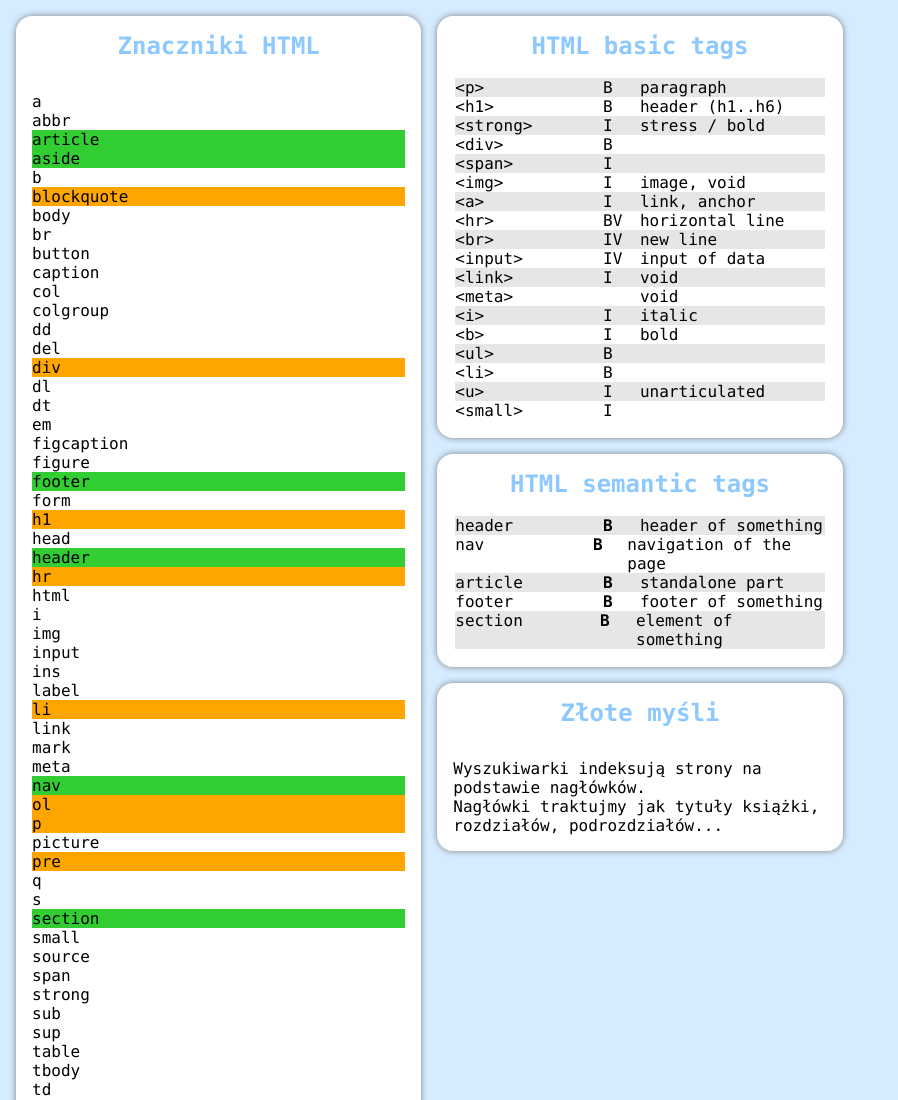
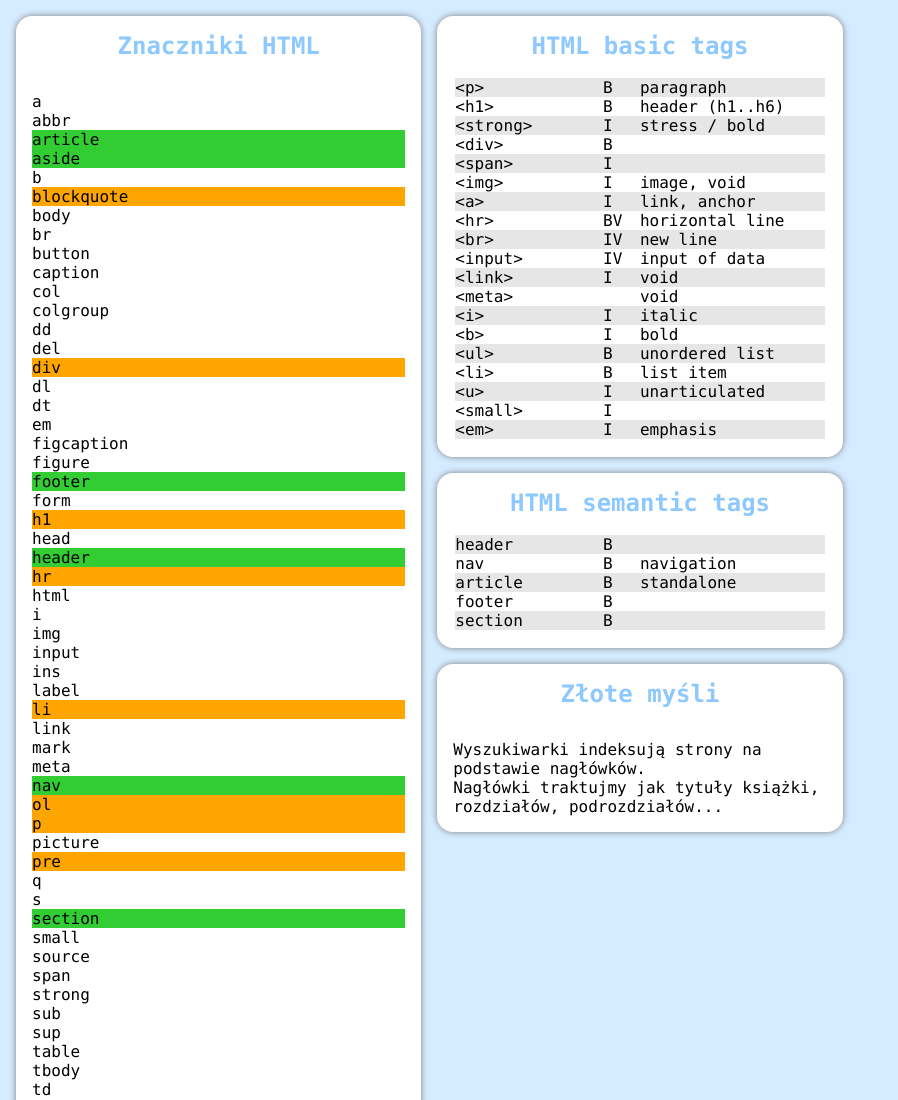
Before and after one commit to developer-2023/edu, a plain HTML site: page html/page001.html in a window 1280 px wide. Shown: the top 1100 px of the page, without its empty margins (0-898 px from the left). Drawn offline with Linux system fonts and the light colour scheme.

Commit message:
Update page001.html

```diff
--- a/html/page001.html
+++ b/html/page001.html
@@ -242,16 +242,22 @@
                     <td class="left">
                         &lt;ul&gt;
                     </td>
+                    <td class="mid">
+                        B
+                    </td>
                     <td class="right">
-                        B
+                        unordered list
                     </td>
                 </tr>
                 <tr>
                     <td class="left">
                         &lt;li&gt;
                     </td>
+                    <td class="mid">
+                        B
+                    </td>
                     <td class="right">
-                        B
+                        list item
                     </td>
                 </tr>
                 <tr>
@@ -269,9 +275,21 @@
                     <td class="left">
                         &lt;small&gt;
                     </td>
-                    <td class="right">
+                    <td class="mid">
                         I
                     </td>
+                </tr>
+                <tr>
+                    <td class="left">
+                        &lt;em&gt;
+                    </td>
+                    <td class="mid">
+                        I
+                    </td>
+                    <td class="right">
+                        emphasis
+                    </td>
+
                 </tr>
             </table>
         </section>
@@ -286,10 +304,10 @@
                         header
                     </td>
                     <td class="mid">
-                        <b>B</b>
+                        B
                     </td>
                     <td class="right">
-                        header of something
+
                     </td>
                 </tr>
                 <tr>
@@ -297,10 +315,10 @@
                         nav
                     </td>
                     <td class="mid">
-                        <b>B</b>
+                        B
                     </td>
                     <td class="right">
-                        navigation of the page
+                        navigation
                     </td>
                 </tr>
                 <tr>
@@ -308,10 +326,10 @@
                         article
                     </td>
                     <td class="mid">
-                        <b>B</b>
+                        B
                     </td>
                     <td class="right">
-                        standalone part
+                        standalone
                     </td>
                 </tr>
                 <tr>
@@ -319,10 +337,10 @@
                         footer
                     </td>
                     <td class="mid">
-                        <b>B</b>
+                        B
                     </td>
                     <td class="right">
-                        footer of something
+
                     </td>
                 </tr>
                 <tr>
@@ -330,10 +348,10 @@
                         section
                     </td>
                     <td class="mid">
-                        <b>B</b>
+                        B
                     </td>
                     <td class="right">
-                        element of something
+
                     </td>
                 </tr>
             </table>
```
